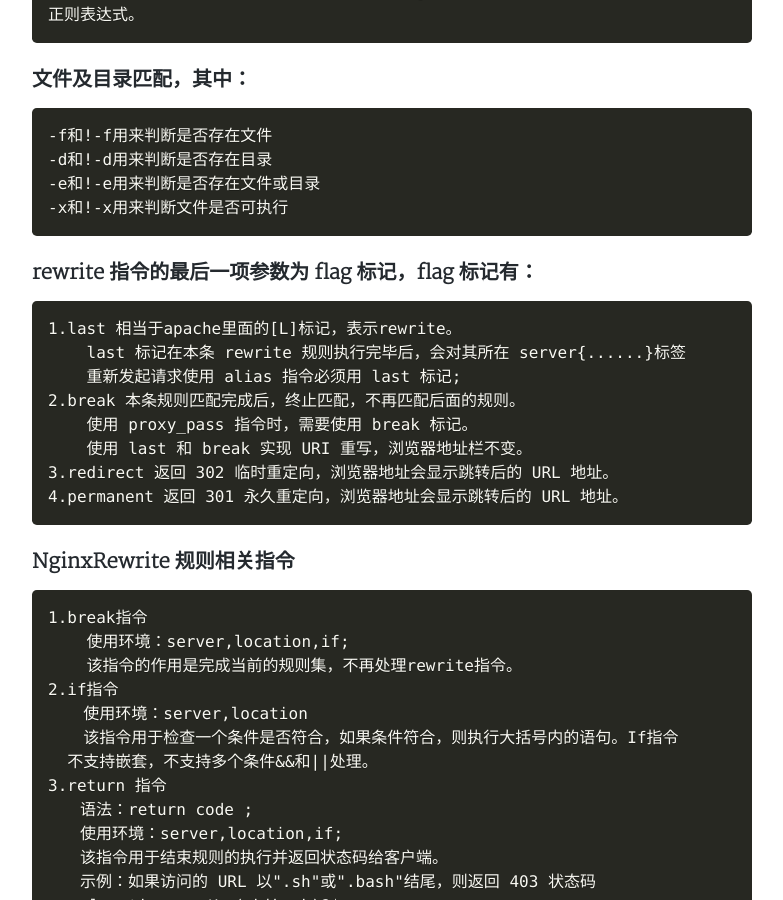
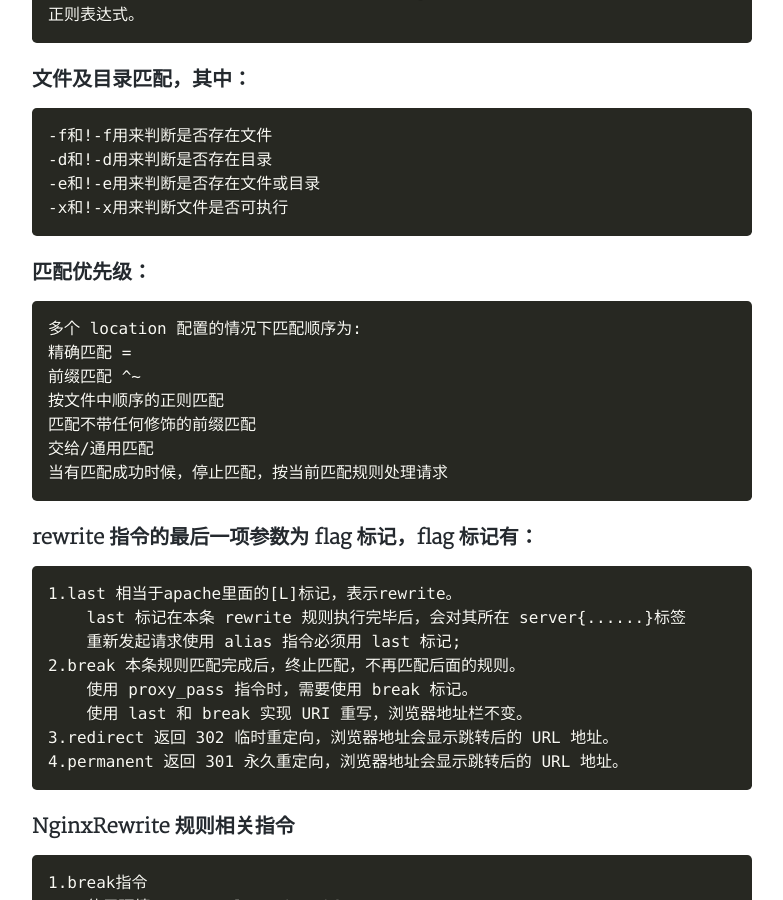
Before and after one commit to lucklcy/lucklcy.github.io, a Jekyll site: the page built from _posts/2019-03-14-nginx-config.md, in a window 1280 px wide and 900 px high, scrolled down 1547 px. Shown: the whole window, without its empty margins (248-1031 px from the left). Built offline with Jekyll 4.4.1, drawn with Linux system fonts in a browser that asks for light colours; nearby versions of some CDN libraries; a style sheet for code colours, icons or effects is not loaded.

Commit message:
Update 2019-03-14-nginx-config.md

```diff
--- a/_posts/2019-03-14-nginx-config.md
+++ b/_posts/2019-03-14-nginx-config.md
@@ -58,6 +58,17 @@
 -d和!-d用来判断是否存在目录
 -e和!-e用来判断是否存在文件或目录
 -x和!-x用来判断文件是否可执行
+</code></pre>
+
+### 匹配优先级：
+
+<pre><code class="language-conf">多个 location 配置的情况下匹配顺序为:
+精确匹配 =
+前缀匹配 ^~
+按文件中顺序的正则匹配
+匹配不带任何修饰的前缀匹配
+交给/通用匹配
+当有匹配成功时候，停止匹配，按当前匹配规则处理请求
 </code></pre>
 
 ### rewrite 指令的最后一项参数为 flag 标记，flag 标记有：
```
